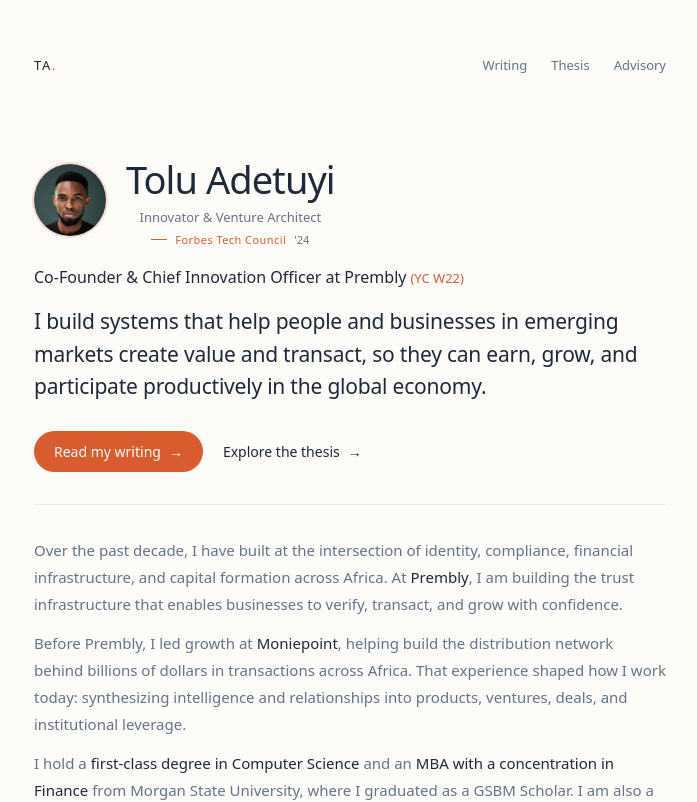
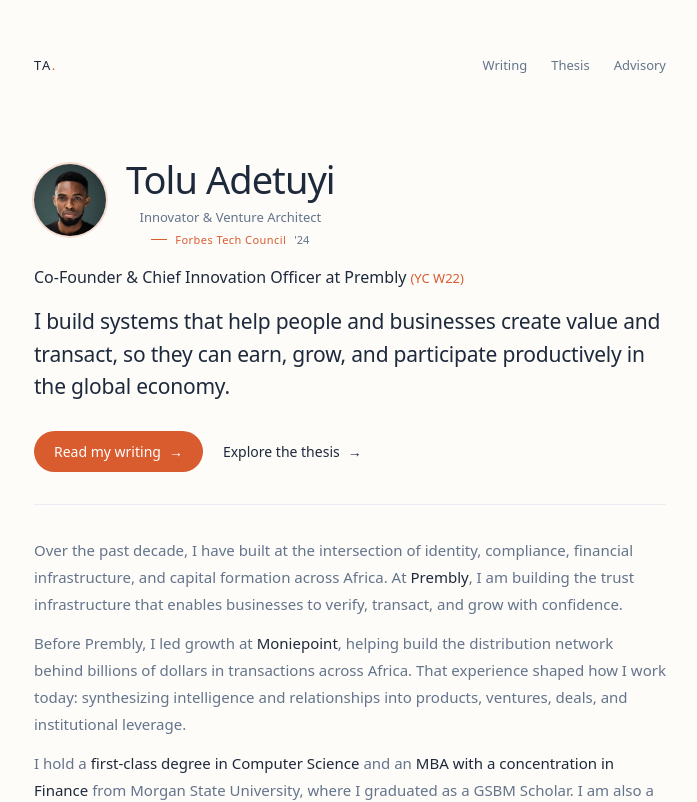
Before and after one commit to Threadigit/adetuyi.com, a Next.js app: page / in a window 1280 px wide. Shown: the top 802 px of the page, without its empty margins (290-987 px from the left). Built offline with nearby package versions, Linux system fonts and the light colour scheme.

Commit message:
Remove emerging markets from homepage line

```diff
--- a/src/app/page.tsx
+++ b/src/app/page.tsx
@@ -99,9 +99,9 @@
           <span className="text-accent text-[13px] font-medium ml-1">(YC W22)</span>
         </p>
         <p className="text-[19px] md:text-[21px] leading-[1.55] tracking-[-0.01em] text-foreground max-w-[640px] mt-4">
-          I build systems that help people and businesses in emerging markets
-          create value and transact, so they can earn, grow, and participate
-          productively in the global economy.
+          I build systems that help people and businesses create value and
+          transact, so they can earn, grow, and participate productively in the
+          global economy.
         </p>
         <div className="flex flex-wrap items-center gap-x-5 gap-y-3 mt-7">
           <Link
```
